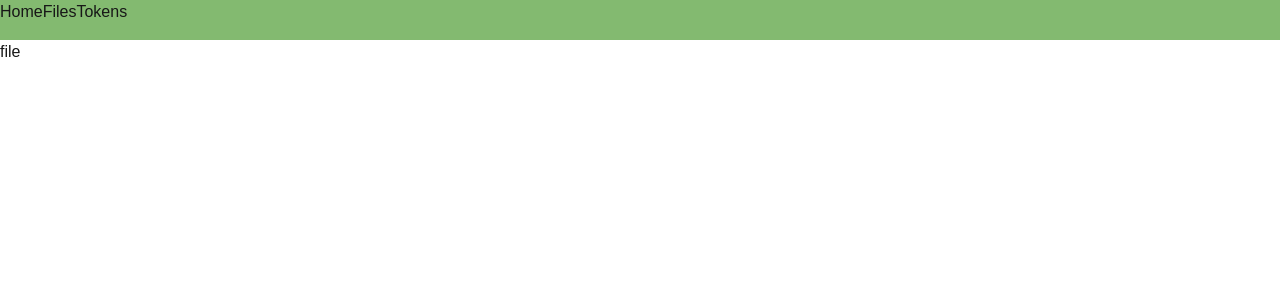
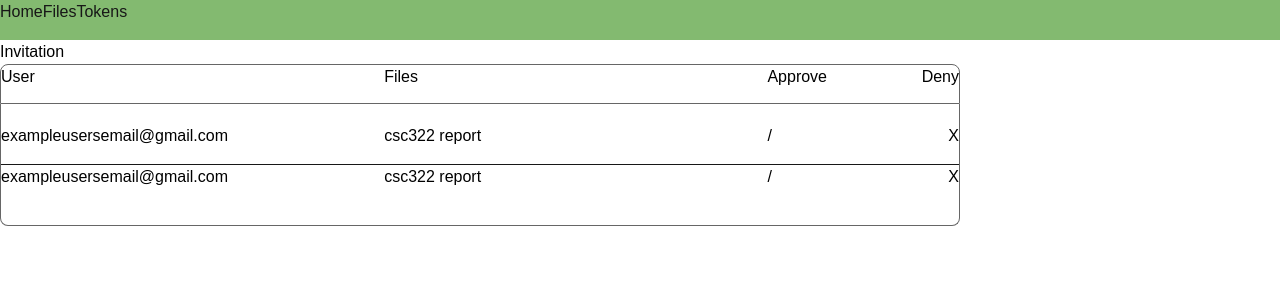
Before and after one commit to jdlu04/csc322, a Next.js app in the folder frontend/: page /paid/file in a window 1280 px wide. Shown: the top 300 px of the page. Built offline with nearby package versions, Linux system fonts and the light colour scheme.

Commit message:
paid files invintation component

```diff
--- /dev/null
+++ b/frontend/app/components/ApproveOrDeny.jsx
@@ -0,0 +1,19 @@
+import React from "react";
+
+export default function ApproveorDeny() {
+  return (
+    <div className="h-10 w-full bg-white justify-between inline-flex border-textGrey text-black">
+      <div className="w-1/3">
+        <p>exampleusersemail@gmail.com</p>
+      </div>
+      <div className="w-1/3">
+        <p>csc322 report</p>
+      </div>
+      <div className="flex justify-between w-1/5">
+        {/*replace with icons in the future*/}
+        <p>/</p>
+        <p>X</p>
+      </div>
+    </div>
+  );
+}
--- a/frontend/app/paid/file/page.js
+++ b/frontend/app/paid/file/page.js
@@ -1,5 +1,27 @@
+import ApproveOrDeny from "@/app/components/ApproveOrDeny";
 import React from "react";
 
 export default function page() {
-  return <div>file</div>;
+  return (
+    <div className="h-screen w-screen bg-white">
+      <p className="text-black">Invitation</p>
+      <div className="h-10 w-3/4 border rounded-t-lg bg-white justify-between inline-flex border-textGrey text-black">
+        <div className="w-1/3">
+          <p>User</p>
+        </div>
+        <div className="w-1/3">
+          <p>Files</p>
+        </div>
+        <div className="flex justify-between w-1/5">
+          <p>Approve</p>
+          <p>Deny</p>
+        </div>
+      </div>
+      <div className="border-r border-l border-b rounded-b-lg border-textGrey py-5 w-3/4">
+        <ApproveOrDeny />
+        <div className="border-b" />
+        <ApproveOrDeny />
+      </div>
+    </div>
+  );
 }
```
